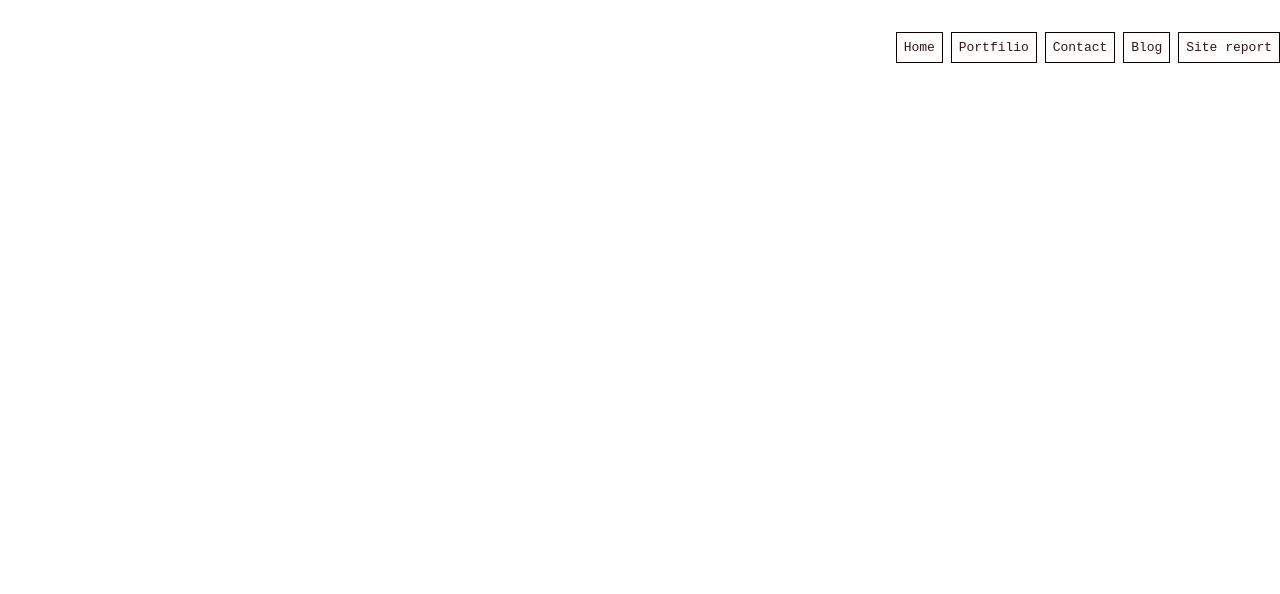
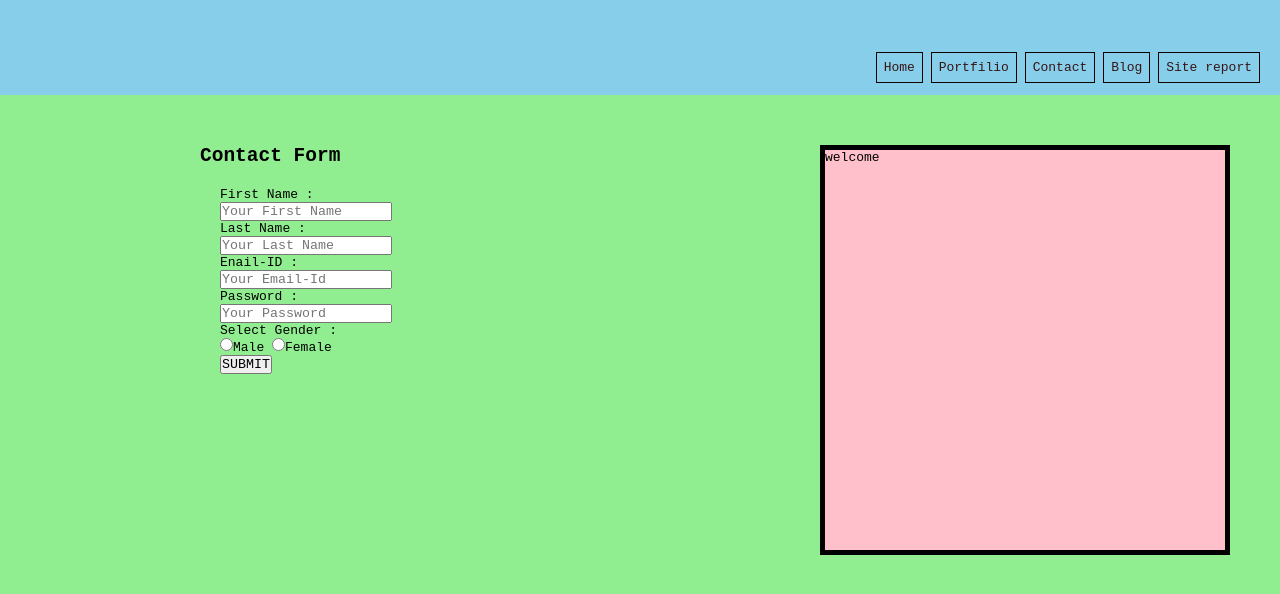
Before and after one commit to Soyal169/assignment, a plain HTML site: page contact.html in a window 1280 px wide. Drawn offline with Linux system fonts and the light colour scheme.

Commit message:
assignment

```diff
--- a/contact.html
+++ b/contact.html
@@ -5,17 +5,40 @@
 		<link rel="stylesheet" type="text/css" href="css/style.css">
 </head>
 <body>
-	<header>
-	<div class="main">
+<header>
+	<div class="content" id="first">
 		<ul>
 			<li><a href="index.html">Home</a></li>
 			<li><a href="portfolio.html">Portfilio</a></li>
 			<li><a href="contact.html">Contact</a></li>
 			<li><a href="blog.html">Blog</a></li>
 			<li><a href="sitereport.html">Site report</a></li>
-
 		</ul>
 	</div>
-	</header>
+</header>
+
+<div class="content" id="second">
+<h2>Contact Form</h2>
+
+	<form>
+	    First Name :<input type="text" placeholder="Your First Name"><br>
+
+        Last Name :<input type="text" placeholder="Your Last Name"><br>
+
+        Enail-ID :<input type="text" placeholder="Your Email-Id"> <br>
+
+        Password :<input type="password" placeholder="Your Password"><br>
+
+       Select Gender :<input type="radio" name="Gender">Male
+
+                     <input type="radio" name="Gender">Female
+        <button type="submit" value="submit">SUBMIT</button>
+    </form>
+</div>
+<div class="content" id="third">
+<p>welcome </p>
+</div>
+
+
 </body>
 </html>
--- a/css/style.css
+++ b/css/style.css
@@ -6,7 +6,10 @@
 
 header{
 	background-color:violet;
-	height: 40%;
+
+}
+body{
+	background-color: lightgreen;
 }
 
 ul{
@@ -22,7 +25,7 @@ ul li{
 }
 
 ul li a{
-	text-decoration: none;
+	text-decoration: initial;
 	color: #361515;
 	padding: 7px;
 	border: 1px solid #110202;
@@ -34,4 +37,51 @@ ul li a:hover
 	background-color: #fff;
 	color: #361515;
 }
-img{size: 400px;}
+
+
+form{
+  width: 50%;
+  padding: 12px 20px;
+  margin: 8px 0;
+  box-sizing: border-box;
+
+
+
+
+
+}
+div#first{
+	float: right;
+	background-color: skyblue;
+	padding: 20px;
+	width: 100%;
+
+}
+
+div#second{
+	float: left;
+	padding-top: 50px;
+    padding-left: 200px;
+
+
+}
+div#third{
+	float: right;
+	height: 400px;
+	width: 400px;
+	margin: 50px;
+	border: 5px solid;
+	background-color: pink;
+}
+
+div#fourth{
+
+	padding: 400px;
+	background-color: lightgreen;
+	text-align: center;
+}
+
+div#fifth{
+	text-align: center;
+	border: 10px;
+}
```
Also changed, not shown: Blog.html (+1 -1 lines), index.html (+6 -1 lines), portfolio.html (+1 -1 lines), sitereport.html (+1 -1 lines), 2.jpg (added).
